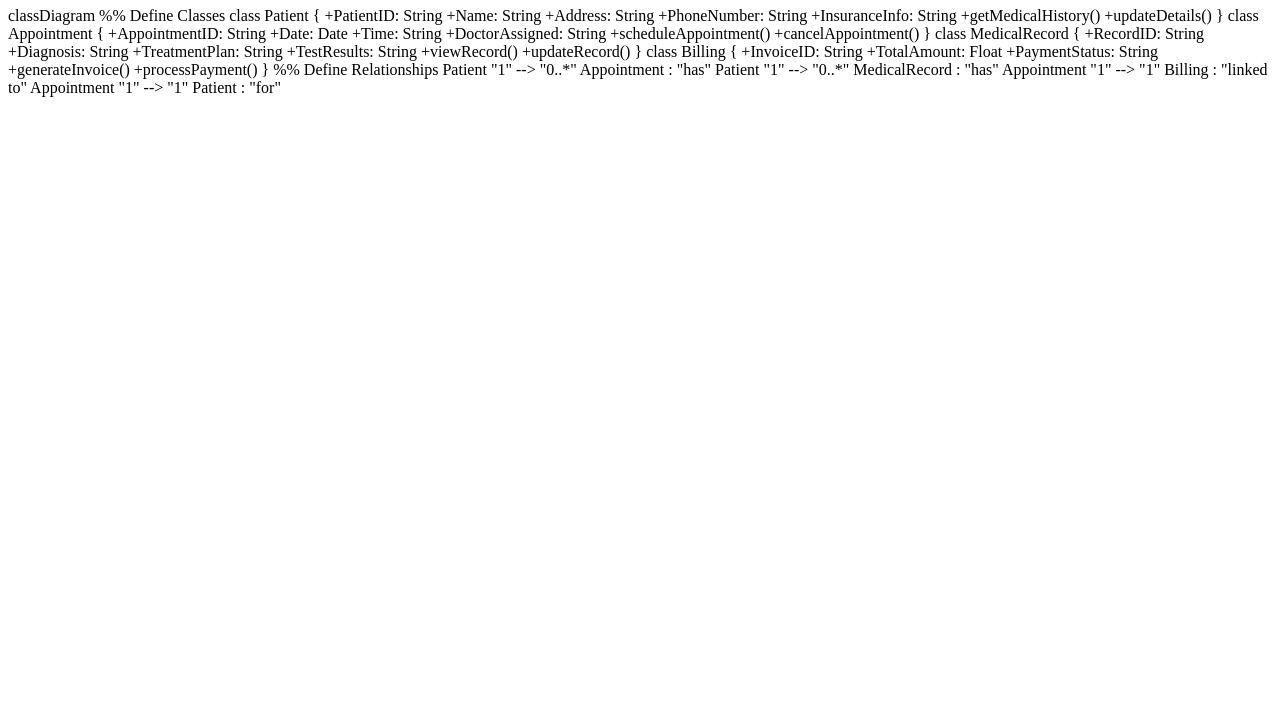
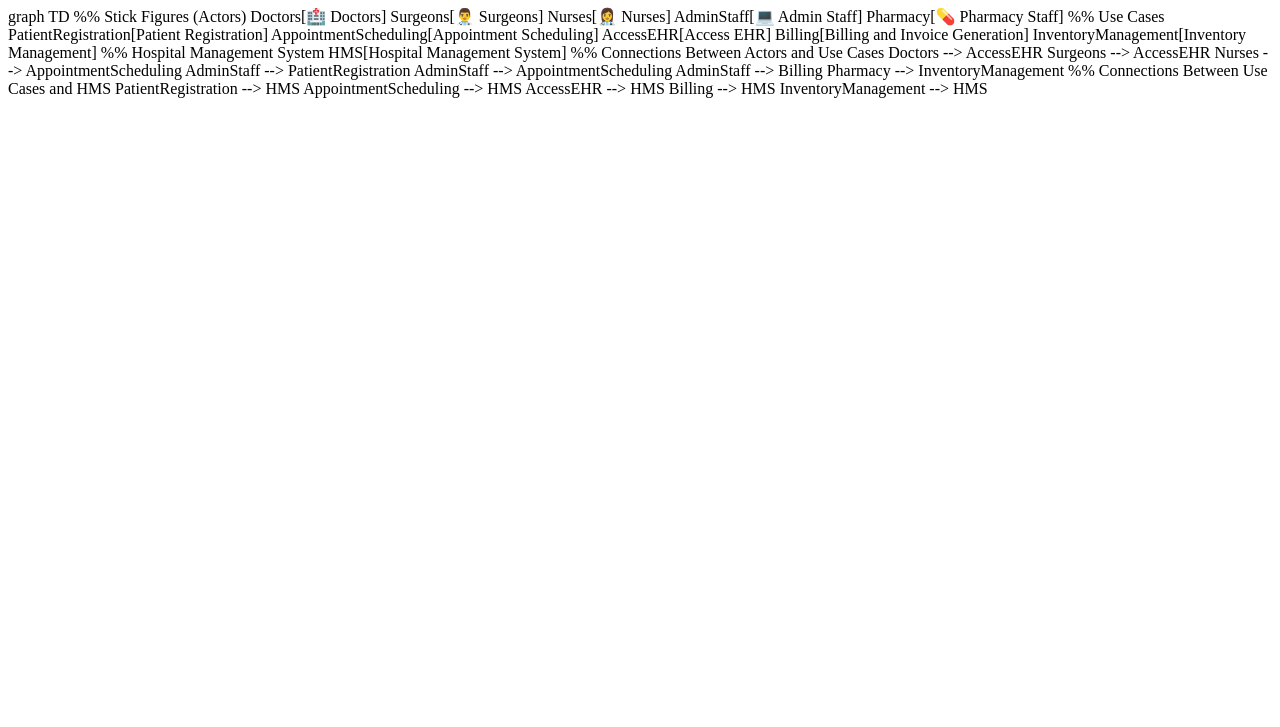
Before and after one commit to jlozamarin/ISM-3113, a plain HTML site: page index.html in a window 1280 px wide. Shown: the part 73-800 px from the top of the page. Drawn offline with Linux system fonts and the light colour scheme; a script that the page names is missing.

Commit message:
use case diagram

```diff
--- a/index.html
+++ b/index.html
@@ -3,55 +3,48 @@
 <head>
   <meta charset="UTF-8">
   <meta name="viewport" content="width=device-width, initial-scale=1.0">
-  <title>Class Diagram</title>
+  <title>Use Case Diagram</title>
   <script src="https://cdn.jsdelivr.net/npm/mermaid/dist/mermaid.min.js"></script>
   <script>
     mermaid.initialize({ startOnLoad: true });
   </script>
 </head>
 <body>
-  <h1>Hospital Management System - Class Diagram</h1>
+  <h1>Hospital Management System - Use Case Diagram</h1>
   <div class="mermaid">
-    classDiagram
-      %% Define Classes
-      class Patient {
-        +PatientID: String
-        +Name: String
-        +Address: String
-        +PhoneNumber: String
-        +InsuranceInfo: String
-        +getMedicalHistory()
-        +updateDetails()
-      }
-      class Appointment {
-        +AppointmentID: String
-        +Date: Date
-        +Time: String
-        +DoctorAssigned: String
-        +scheduleAppointment()
-        +cancelAppointment()
-      }
-      class MedicalRecord {
-        +RecordID: String
-        +Diagnosis: String
-        +TreatmentPlan: String
-        +TestResults: String
-        +viewRecord()
-        +updateRecord()
-      }
-      class Billing {
-        +InvoiceID: String
-        +TotalAmount: Float
-        +PaymentStatus: String
-        +generateInvoice()
-        +processPayment()
-      }
+    graph TD
+      %% Stick Figures (Actors)
+      Doctors[🏥 Doctors]
+      Surgeons[👨‍⚕️ Surgeons]
+      Nurses[👩‍⚕️ Nurses]
+      AdminStaff[💻 Admin Staff]
+      Pharmacy[💊 Pharmacy Staff]
 
-      %% Define Relationships
-      Patient "1" --> "0..*" Appointment : "has"
-      Patient "1" --> "0..*" MedicalRecord : "has"
-      Appointment "1" --> "1" Billing : "linked to"
-      Appointment "1" --> "1" Patient : "for"
+      %% Use Cases
+      PatientRegistration[Patient Registration]
+      AppointmentScheduling[Appointment Scheduling]
+      AccessEHR[Access EHR]
+      Billing[Billing and Invoice Generation]
+      InventoryManagement[Inventory Management]
+
+      %% Hospital Management System
+      HMS[Hospital Management System]
+
+      %% Connections Between Actors and Use Cases
+      Doctors --> AccessEHR
+      Surgeons --> AccessEHR
+      Nurses --> AppointmentScheduling
+      AdminStaff --> PatientRegistration
+      AdminStaff --> AppointmentScheduling
+      AdminStaff --> Billing
+      Pharmacy --> InventoryManagement
+
+      %% Connections Between Use Cases and HMS
+      PatientRegistration --> HMS
+      AppointmentScheduling --> HMS
+      AccessEHR --> HMS
+      Billing --> HMS
+      InventoryManagement --> HMS
   </div>
 </body>
 </html>
```
